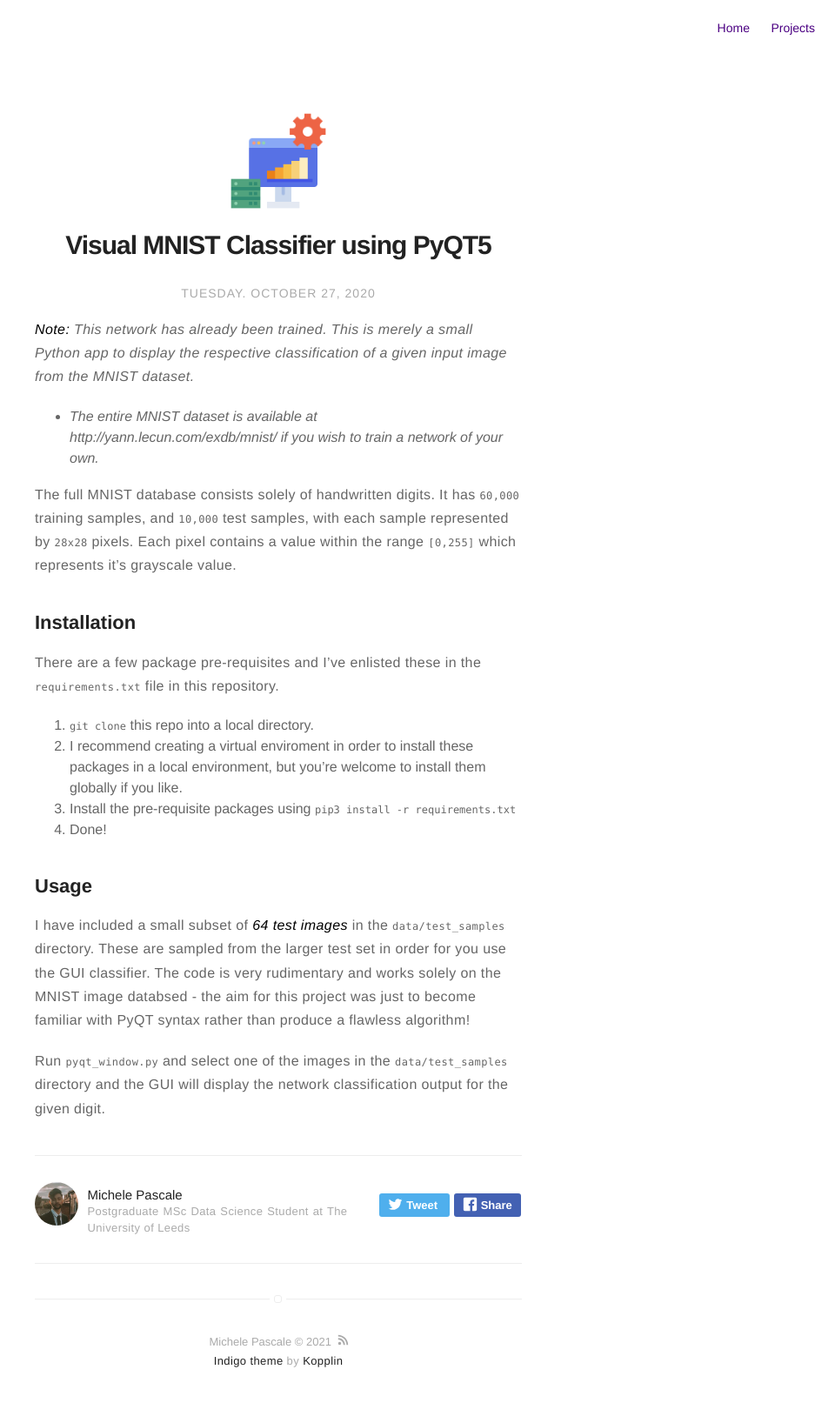
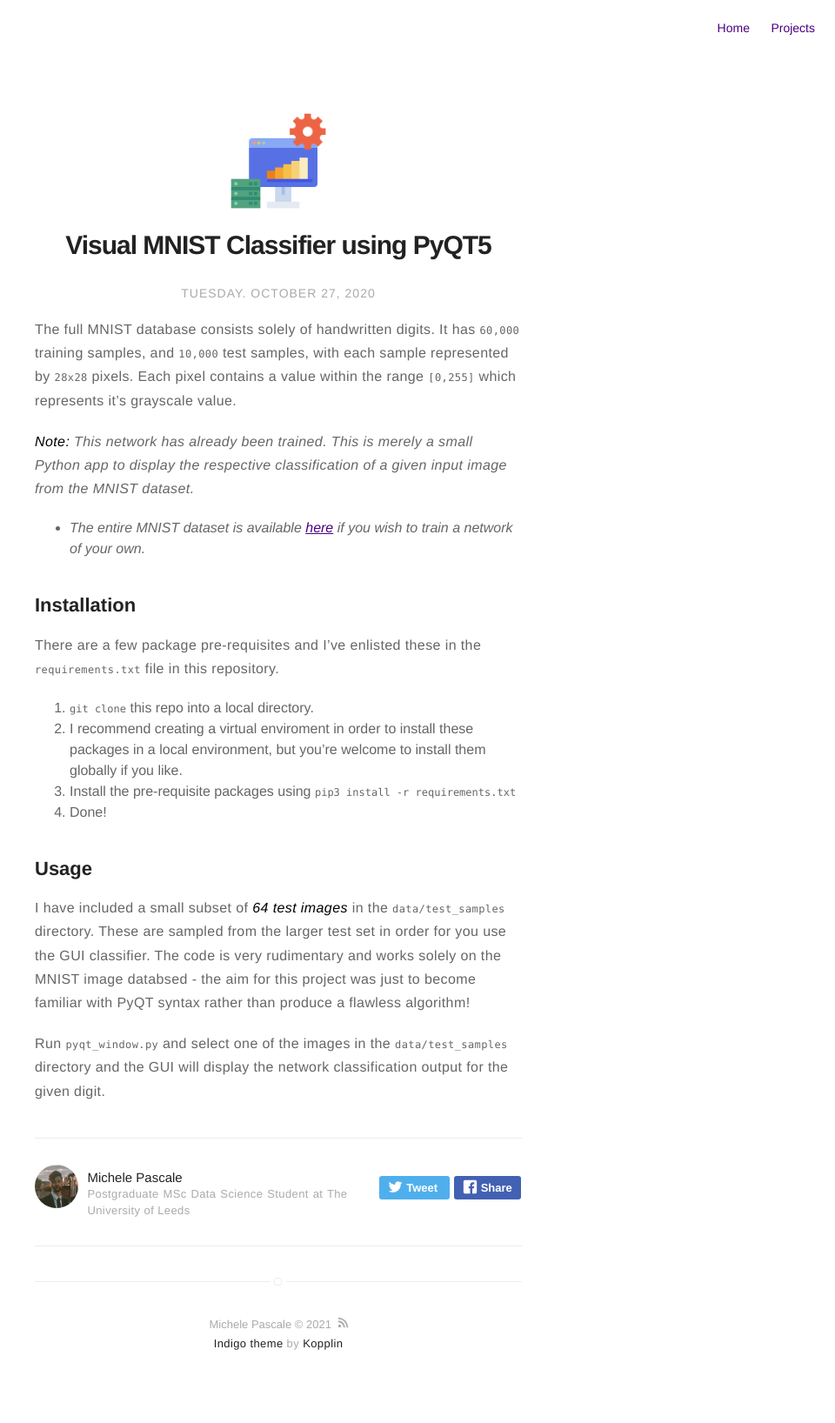
Before and after one commit to pascalemp/pascalemp.github.io, a Jekyll site: the page built from _posts/2020-10-27-visual-mnist-classifier.markdown, in a window 1280 px wide. Shown: the whole page at 87% size, without its empty margins (320-1280 px from the left). Built offline with Jekyll 4.4.1, drawn with Linux system fonts in a browser that asks for light colours.

Commit message:
Update 2020-10-27-visual-mnist-classifier.markdown

````diff
--- a/_posts/2020-10-27-visual-mnist-classifier.markdown
+++ b/_posts/2020-10-27-visual-mnist-classifier.markdown
@@ -13,13 +13,13 @@ author: pascalemp
 externalLink: false
 ---
 
-***Note:** This network has already been trained. This is merely a small Python app to display the respective classification of a given input image from the MNIST dataset.*
-
-- *The entire MNIST dataset is available at http://yann.lecun.com/exdb/mnist/ if you wish to train a network of your own.*
-
 The full MNIST database consists solely of handwritten digits. It has ```60,000``` training
 samples, and ```10,000``` test samples, with each sample represented by ```28x28``` pixels. Each pixel contains a
 value within the range ```[0,255]``` which represents it's grayscale value.
+
+***Note:** This network has already been trained. This is merely a small Python app to display the respective classification of a given input image from the MNIST dataset.*
+
+- *The entire MNIST dataset is available [here](http://yann.lecun.com/exdb/mnist/) if you wish to train a network of your own.*
 
 ## Installation
 There are a few package pre-requisites and I've enlisted these in the ```requirements.txt``` file in this repository.
````
